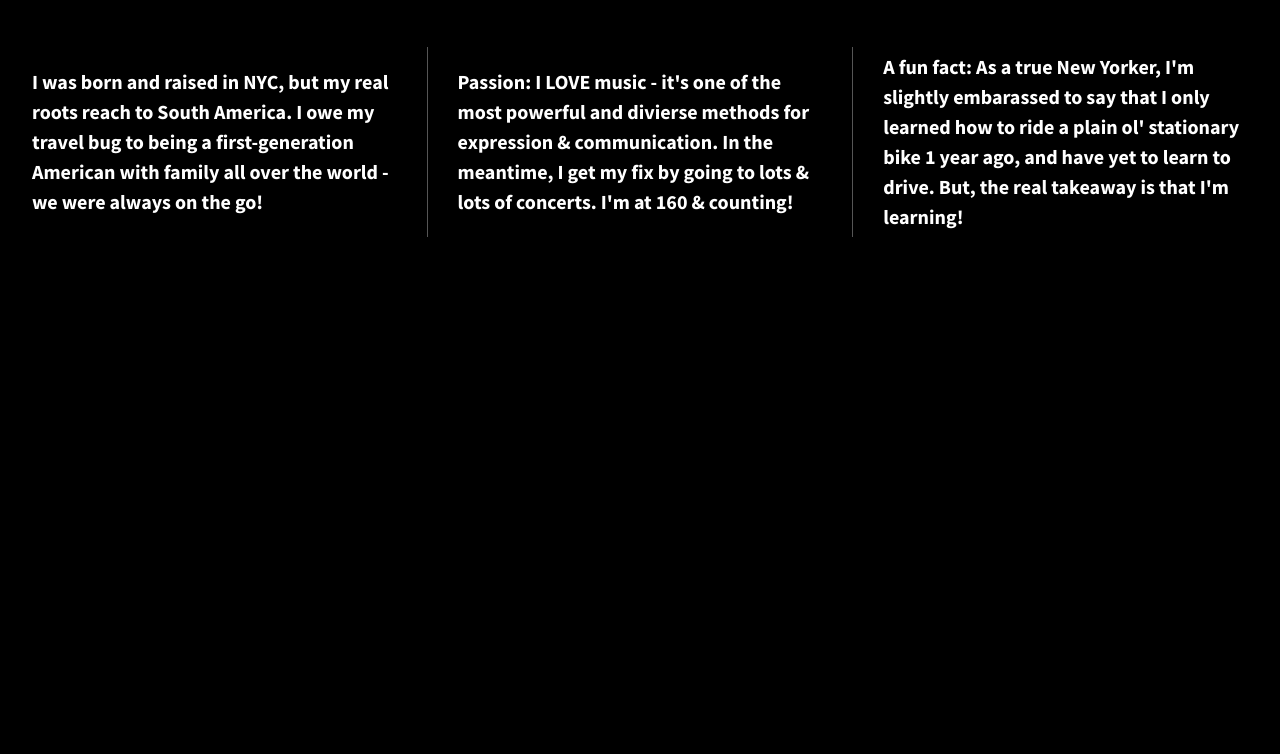
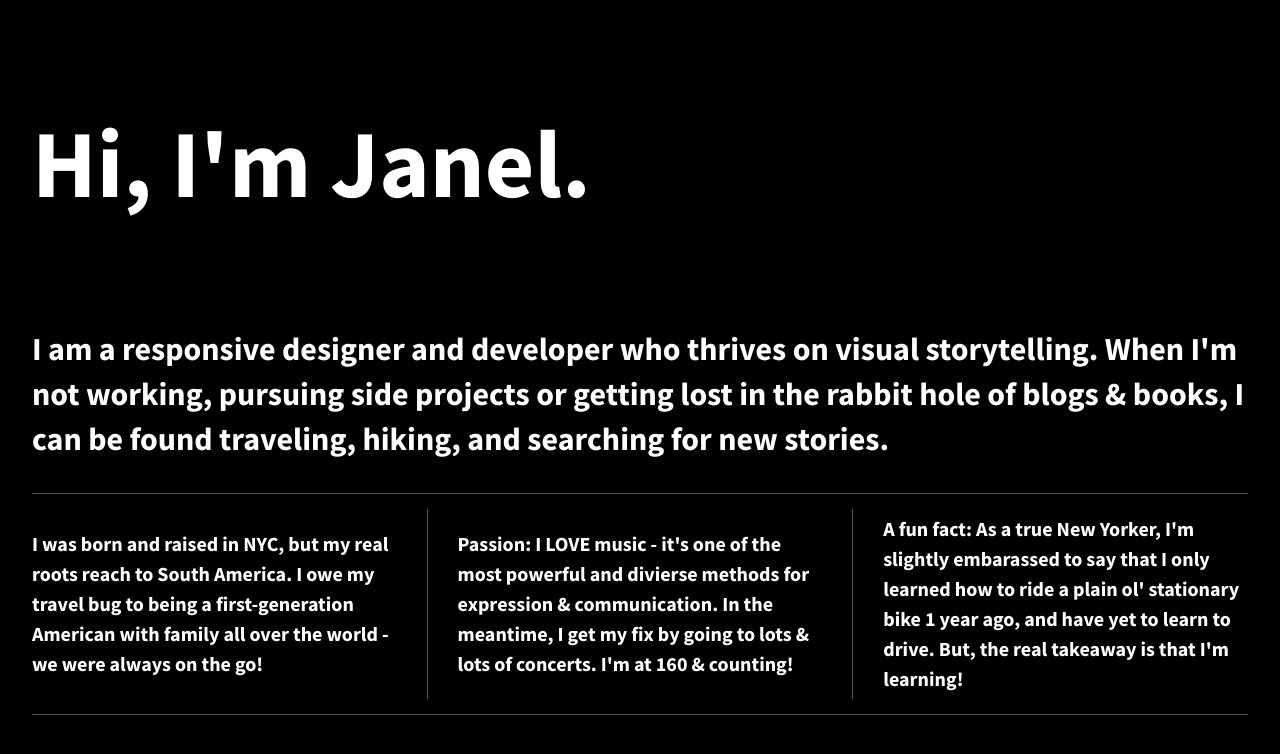
Before and after one commit to JLFcomms/divs-flexbox-starter, a plain HTML site: page index.html in a window 1280 px wide. Drawn offline with nearby package versions, Linux system fonts and the light colour scheme.

Commit message:
updated html and css files

```diff
--- a/css/main.css
+++ b/css/main.css
@@ -110,12 +110,26 @@ body {
   height: 100%;
 }
 
+.title {
+    display: flex;
+    flex-direction: column;
+    font-size: 3em;
+}
+
+.paragraph {
+    display: flex;
+    flex-direction: column;
+    font-size: 2em;
+    border-bottom: 1px solid #555;
+}
+
 .wrapper {
   /*add display:flex and set justify-content to space-between*/
   display: flex;
   flex-flow: row wrap;
   justify-content: space-between;
   align-items: center;
+  border-bottom: 1px solid #555;
 }
 
 .div-1, .div-2, .div-3 {
--- a/index.html
+++ b/index.html
@@ -20,6 +20,13 @@
         <!--[if lt IE 8]>
             <p class="browserupgrade">You are using an <strong>outdated</strong> browser. Please <a href="http://browsehappy.com/">upgrade your browser</a> to improve your experience.</p>
         <![endif]-->
+        <section class="title">
+            <h1>Hi, I'm Janel.</h1>
+        </section>
+
+        <section class="paragraph">
+            <p>I am a responsive designer and developer who thrives on visual storytelling. When I'm not working, pursuing side projects or getting lost in the rabbit hole of blogs & books, I can be found traveling, hiking, and searching for new stories.</p>
+        </section>
 
         <section class="wrapper">
             <div class="div-1">
```
